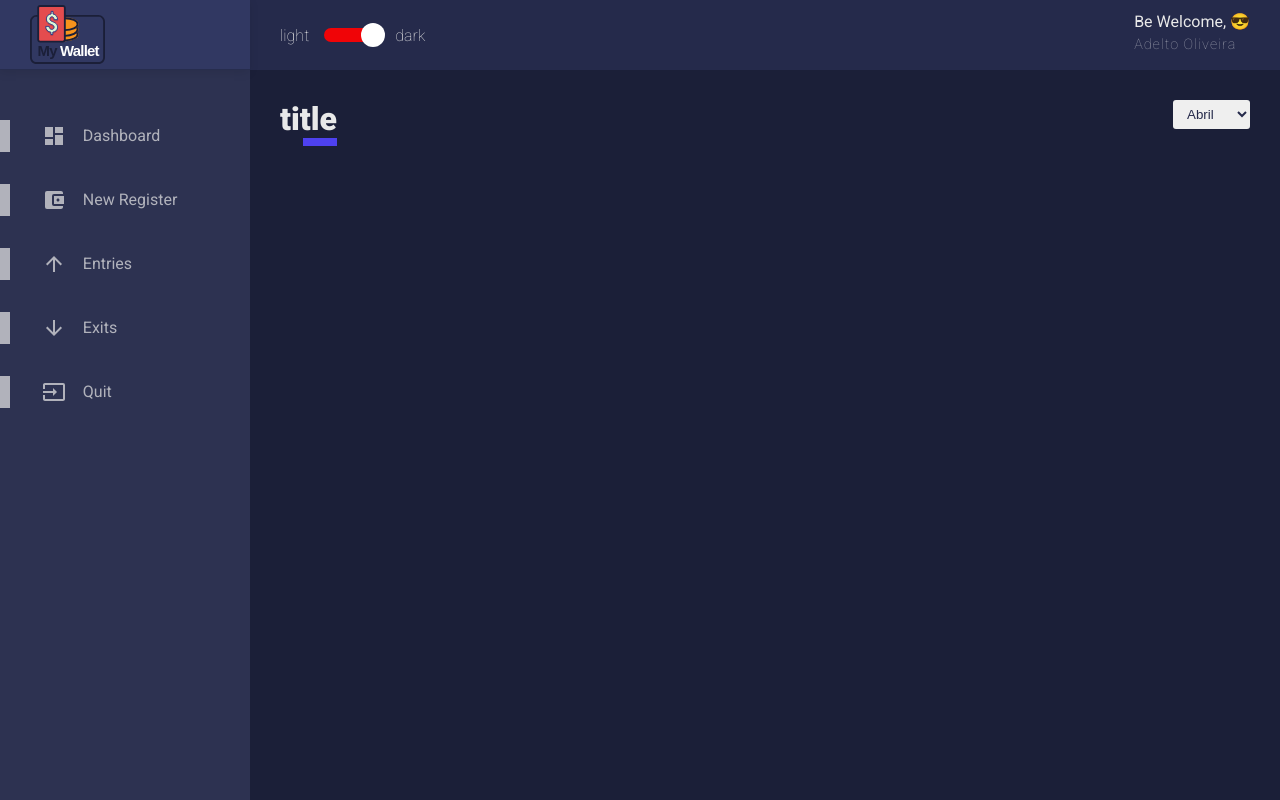
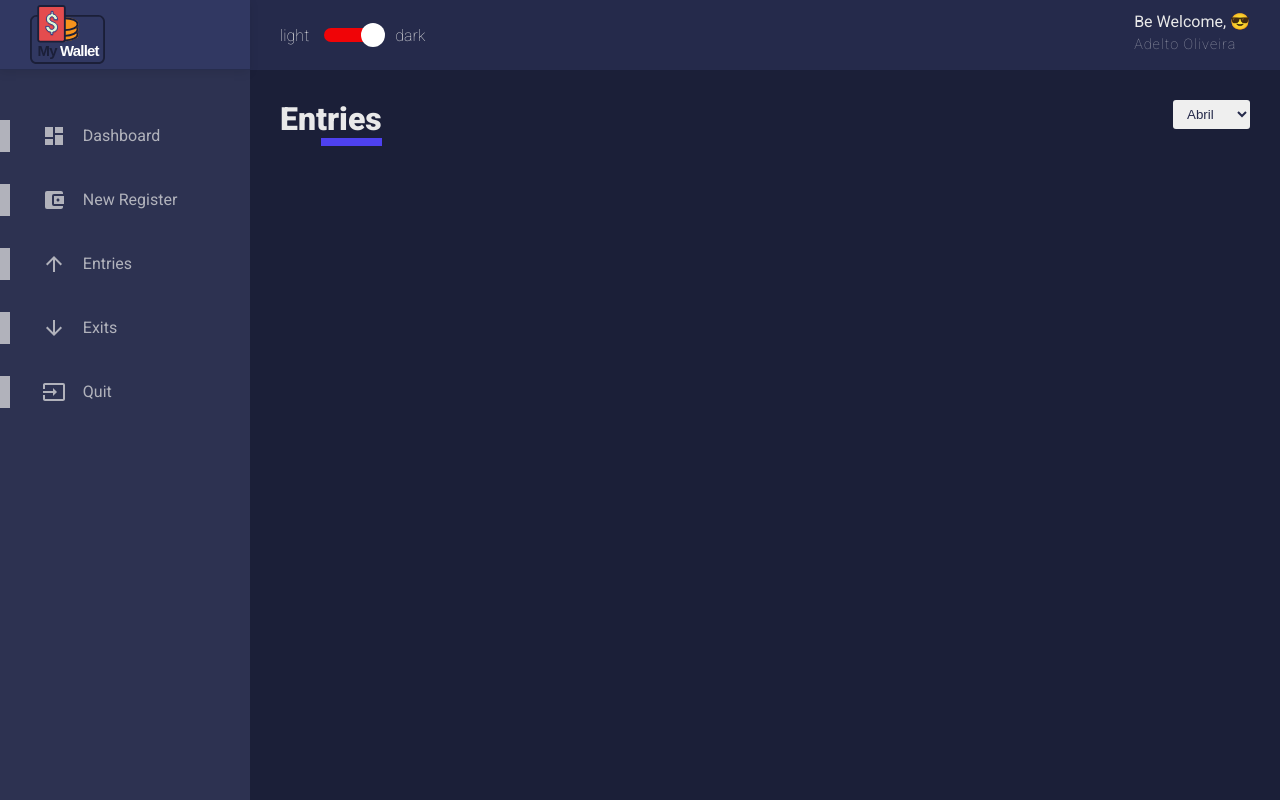
Before and after one commit to otleda/dashboard, a React (Create React App) app in the folder wallet/my-app/: page / in a window 1280 px wide. Built offline with nearby package versions, Linux system fonts and the light colour scheme; the HTML template or start-up script is replaced by a standard one.

Commit message:
Definindo a List, deixando a header dinamico

```diff
--- a/wallet/my-app/src/App.tsx
+++ b/wallet/my-app/src/App.tsx
@@ -4,6 +4,7 @@ import GlobalStyled from './styles/GlobalStyled';
 
 import Layout from './components/Layout';
 import Dashboard from './pages/Dashboard';
+import List from './pages/List';
 
 import dark from './styles/themes/dark';
 
@@ -13,7 +14,8 @@ const App: React.FC = () => {
         <ThemeProvider theme = {dark}>
             <GlobalStyled />
             <Layout>
-                <Dashboard />
+                {/* <Dashboard /> */}
+                <List />
             </Layout>
         </ThemeProvider>
     );
--- a/wallet/my-app/src/components/ContentHeader/index.tsx
+++ b/wallet/my-app/src/components/ContentHeader/index.tsx
@@ -1,5 +1,4 @@
 import React from 'react';
-import InputSelect from '../InputSelect';
 
 import {
      Container,
@@ -7,25 +6,27 @@ import {
      Controllers
  } from './style';
 
-const ContainerHeader: React.FC = () => {
+interface IContentHeader {
+    title: string,
+    lineColor: string,
+    children: React.ReactNode
+}
 
-    const optionsValue = [
-        {value: 'Abril', label: 'Abril'},
-        {value: 'Maio', label: 'Maio'},
-        {value: 'Junho', label: 'Junho'},
-    ]
+
+const ContentHeader: React.FC< IContentHeader > = ({title, lineColor, children}) => {
+
 
     return (
         <Container>
-            <TitleContainer>
-                <h1>title</h1>
+            <TitleContainer colorLiner = {lineColor}>
+                <h1>{title}</h1>
             </TitleContainer>
 
             <Controllers>
-                <InputSelect options = {optionsValue}/>
+                {children}
             </Controllers>
         </Container>
     );
 }
 
-export default ContainerHeader;
+export default ContentHeader;
--- a/wallet/my-app/src/components/ContentHeader/style.ts
+++ b/wallet/my-app/src/components/ContentHeader/style.ts
@@ -5,7 +5,12 @@ export const Container = styled.div`
     justify-content: space-between;
     width: 100%;
 `;
-export const TitleContainer = styled.div`
+
+interface ITitleContainerProps {
+    colorLiner : string
+}
+
+export const TitleContainer = styled.div <ITitleContainerProps>`
     > h1 {
         color: ${ props => props.theme.colors.white};
 
@@ -14,11 +19,12 @@ export const TitleContainer = styled.div`
             display: block;
             width: 60%;
             margin-left: 40%;
-            border-bottom: 8px solid ${props => props.theme.colors.success};
+            border-bottom: 8px solid ${props => props.colorLiner};
 
         }
     }
 `;
+
 export const Controllers = styled.div`
     display: flex;
 `;
--- a/wallet/my-app/src/components/InputSelect/index.tsx
+++ b/wallet/my-app/src/components/InputSelect/index.tsx
@@ -1,20 +1,20 @@
 import React from 'react';
 import { Container } from './style';
 
-interface IInputSelectProps {
+interface ISelectInputProps {
     options: {
         value: string | number;
         label: string | number;
     }[]
 }
 
-const InputSelect: React.FC<IInputSelectProps> = ({options}) => {
+const InputSelect: React.FC<ISelectInputProps> = ({options}) => {
     return (
         <Container>
             <select name="" id="">
                 {
-                    options.map(option => (
-                        <option value = {option.value} > {option.label} </option>
+                    options.map(item => (
+                        <option value = {item.value} > {item.label} </option>
                     ))
                 }
             </select>
--- a/wallet/my-app/src/pages/Dashboard/index.tsx
+++ b/wallet/my-app/src/pages/Dashboard/index.tsx
@@ -2,13 +2,24 @@ import React from 'react';
 import { Container } from './styles';
 
 import ContentHeader from '../../components/ContentHeader';
+import InputSelect from '../../components/InputSelect';
+
 
 //(F)uncional (C)omponent
 const Dashboard: React.FC = () => {
 
+    const optionsValue = [
+        {value: 'Abril', label: 'Abril'},
+        {value: 'Maio', label: 'Maio'},
+        {value: 'Junho', label: 'Junho'},
+        {value: 'Julho', label: 'Julho'}
+    ];
+
     return (
         <Container>
-            <ContentHeader/>
+            <ContentHeader title = "Dashboard" lineColor = "#E44C4E">
+                <InputSelect options = {optionsValue}/>
+            </ContentHeader>
         </Container>
         );
 }
--- a/wallet/my-app/src/pages/List/index.tsx
+++ b/wallet/my-app/src/pages/List/index.tsx
@@ -1,8 +1,25 @@
 import React from 'react';
+import { Container } from './styles';
+
+import ContentHeader from '../../components/ContentHeader';
+import InputSelect from '../../components/InputSelect';
+
 
 const List: React.FC = () => {
+
+    const optionsValue = [
+        {value: 'Abril', label: 'Abril'},
+        {value: 'Maio', label: 'Maio'},
+        {value: 'Junho', label: 'Junho'},
+        {value: 'Julho', label: 'Julho'}
+    ];
+
     return(
-        <h1>List</h1>
+        <Container>
+            <ContentHeader title = "Entries" lineColor = "#4E41F0">
+                <InputSelect options = {optionsValue}/>
+            </ContentHeader>
+        </Container>
     );
 }
 export default List;
--- /dev/null
+++ b/wallet/my-app/src/pages/List/styles.ts
@@ -0,0 +1,3 @@
+import styled from 'styled-components';
+
+export const Container = styled.div ``;
```
Also changed, not shown: 1 other file (tests, documents, lock files or other folders).
